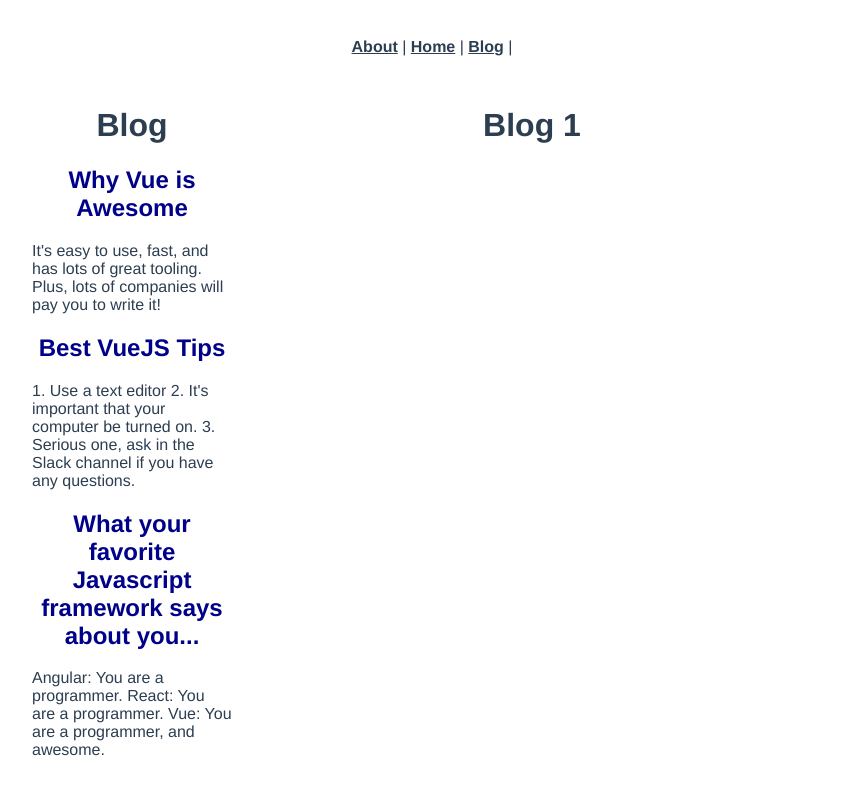
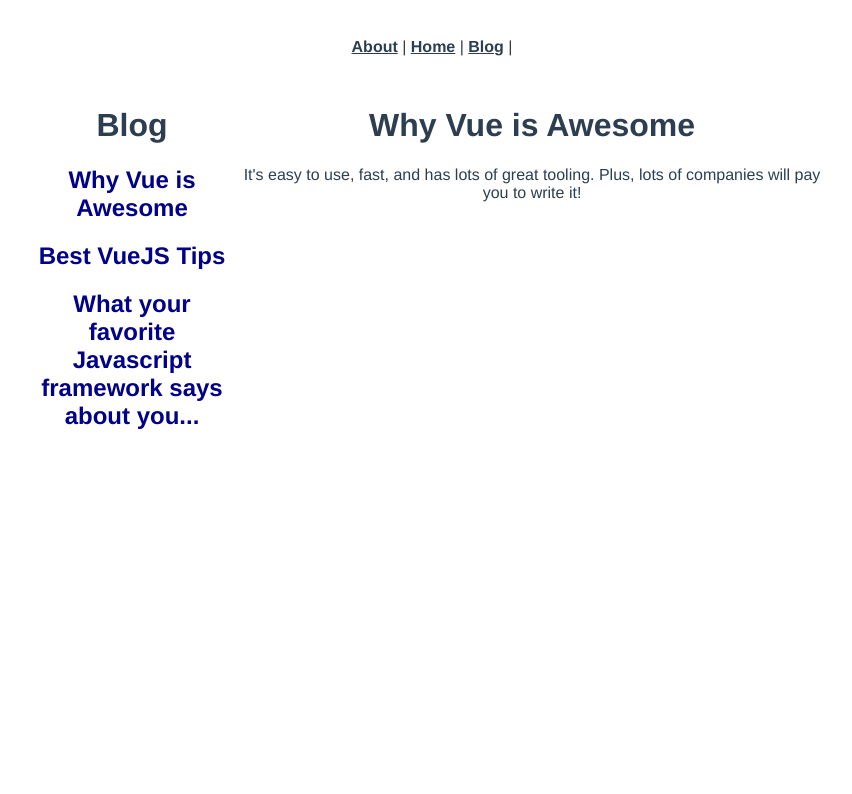
Before and after one commit to jeffreybiles/VueTraining-real-world-vue-app, a Vue app: page /blog/1 in a window 1280 px wide. Shown: the top 794 px of the page, without its empty margins (208-1060 px from the left). Built offline with nearby package versions, Linux system fonts and the light colour scheme.

Commit message:
Display Blog title and text in detail page

```diff
--- a/src/components/BlogPost.vue
+++ b/src/components/BlogPost.vue
@@ -3,7 +3,6 @@
     <router-link :to="`/blog/${blog.id}`">
       <h2>{{blog.title}}</h2>
     </router-link>
-    <p class="blog-text">{{blog.text}}</p>
   </div>
 </template>
 
--- a/src/views/Blog.vue
+++ b/src/views/Blog.vue
@@ -6,7 +6,7 @@
     </div>
 
     <div class="right-side">
-      <router-view />
+      <router-view :blogs="blogs" />
     </div>
   </div>
 </template>
--- a/src/views/BlogPage.vue
+++ b/src/views/BlogPage.vue
@@ -1,12 +1,18 @@
 <template>
   <div>
-    <h1>Blog {{id}}</h1>
+    <h1>{{blogPost.title}}</h1>
+    <p>{{blogPost.text}}</p>
   </div>
 </template>
 
 <script>
   export default {
-    props: ['id']
+    props: ['id', 'blogs'],
+    computed: {
+      blogPost(){
+        return this.blogs.find(b => b.id == this.id)
+      }
+    }
   }
 </script>
 
```
